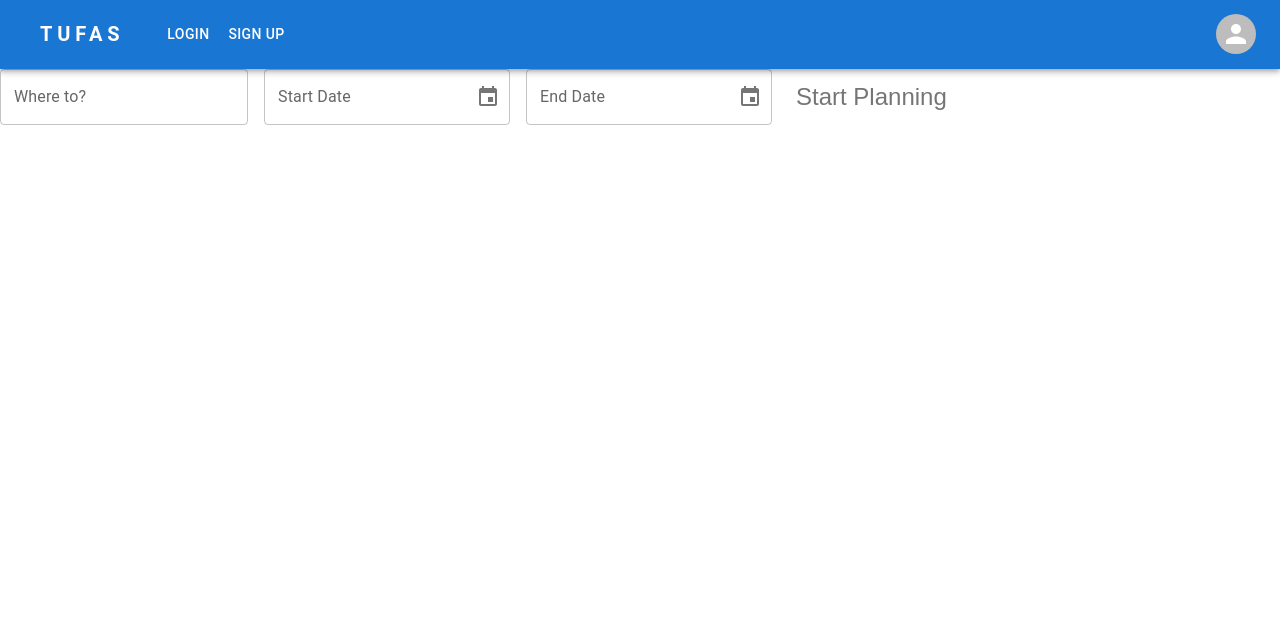
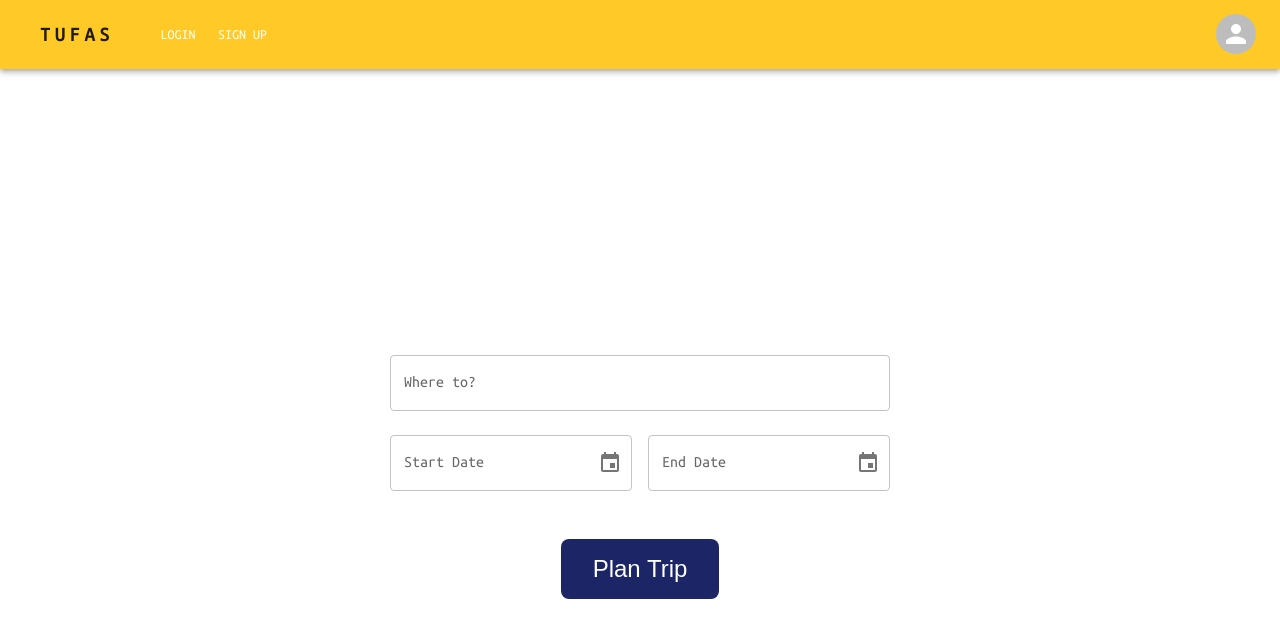
Before and after one commit to nicholasmcnamra/climbing_trip_planner, a React (Create React App) app: page /start-planning in a window 1280 px wide. Shown: the top 638 px of the page. Built offline with nearby package versions, Linux system fonts and the light colour scheme; some icons are missing.

Commit message:
added theme and updated styles on LandingPage and AreaSearch

```diff
--- a/package.json
+++ b/package.json
@@ -6,6 +6,7 @@
     "@apollo/client": "^3.13.8",
     "@emotion/react": "^11.14.0",
     "@emotion/styled": "^11.14.1",
+    "@fontsource/ubuntu-mono": "^5.2.6",
     "@mui/icons-material": "^7.2.0",
     "@mui/material": "^7.2.0",
     "@mui/x-date-pickers": "^8.6.0",
--- a/src/App.tsx
+++ b/src/App.tsx
@@ -6,20 +6,43 @@ import { ApolloClient, ApolloProvider, InMemoryCache } from '@apollo/client';
 import { Box } from '@mui/material';
 import AreaSearch from './Components/AreaSearch';
 import Navbar from './Components/Navbar';
-import CragSelection from './Components/CragSelection';
 import TripPlanner from './Components/TripPlannerSections/TripPlanner';
 import { TripProvider } from './Context/TripContext';
-import ClimbDescription from './Components/ClimbDescription';
+import { createTheme } from '@mui/material';
+import { ThemeProvider } from '@mui/material';
+import '@fontsource/ubuntu-mono';
 
 export const apolloClient = new ApolloClient({
   uri: 'https://stg-api.openbeta.io',
   cache: new InMemoryCache(),
 });
 
+const theme = createTheme({
+  typography: {
+    fontFamily: [
+      '"Ubuntu Mono"',
+    ].join(','),
+  },
+    palette: {
+      primary: {
+        light: '#ffd453',
+        main: '#ffca28',
+        dark: '#b28d1c',
+
+      },
+      secondary: {
+        light: '#535da8',
+        main: '#283593',
+        dark: '#1c2566',
+      },
+  },
+});
+
 function App() {
   return (
     <TripProvider>
       <ApolloProvider client={apolloClient}>
+        <ThemeProvider theme={theme}>
         <Box className="App">
           <Navbar></Navbar>
             <Router>
@@ -30,6 +53,7 @@ function App() {
               </Routes>
             </Router>
         </Box>
+        </ThemeProvider>
       </ApolloProvider>
     </TripProvider>
   );
--- a/src/Components/AreaSearch.tsx
+++ b/src/Components/AreaSearch.tsx
@@ -1,5 +1,5 @@
-import { useLazyQuery } from "@apollo/client"
-import { Box, IconButton, TextField } from "@mui/material"
+import { useBackgroundQuery, useLazyQuery } from "@apollo/client"
+import { Box, Grid, IconButton, TextField, useTheme } from "@mui/material"
 import { GET_AREAS } from "../GraphQL/AreaSearchQuery"
 import { useRef } from "react"
 import { DesktopDatePicker, LocalizationProvider } from "@mui/x-date-pickers";
@@ -14,6 +14,7 @@ const AreaSearch:React.FC = () => {
     const endDate = useRef<Date | null>(null);
     // const [selectedArea, setSelectedArea] = useState<any>(null);
     const { trip } = useTrip();
+    const theme = useTheme();
     const [getAreas, { loading, error, data }] = useLazyQuery(GET_AREAS);
 
     const handleSubmit = (e:React.FormEvent) => {
@@ -47,14 +48,22 @@ const AreaSearch:React.FC = () => {
     // }, [data, selectedArea]);
 
     return (
-            <Box
+            <Grid
                 component="form"
                 onSubmit={handleSubmit}
+                container
+                spacing={2}
+                alignItems="center"
+                justifyContent="center"
                 sx={{
-                    display: "flex",
-                    gap: 2,
-                    alignItems: "center",
-                    flexWrap: "wrap",
+                    minHeight:"100vh",
+                    px: 2,
+                }}
+                >
+                <Grid
+                    sx={{
+                        maxWidth: 500,
+                        width: '100%',
                     }}
                 >
                     <TextField
@@ -62,8 +71,19 @@ const AreaSearch:React.FC = () => {
                         className="text"
                         inputRef={searchArea}
                         label="Where to?"
+                        fullWidth
+                        margin="normal"
                     />
                     <LocalizationProvider dateAdapter={AdapterDayjs}>
+                        <Box
+                            display="flex"
+                            gap={2}
+                            mt={2}
+                            flexDirection={{
+                                xs: "column",
+                                sm: "row",
+                            }}
+                        >
                             <DesktopDatePicker
                                 label="Start Date"
                                 onChange={(newDate) => {
@@ -76,11 +96,32 @@ const AreaSearch:React.FC = () => {
                                     endDate.current = newDate?.toDate() ?? null
                                 }}
                             />
+                        </Box>
                     </LocalizationProvider>
-                <IconButton type="submit" aria-label="search">
-                    Start Planning
+                    <Grid
+                        sx={{
+                            mt: 6,
+                        }}
+                    >
+                        <IconButton
+                            type="submit"
+                            aria-label="search"
+                            sx={{
+                                px: 4,
+                                py: 2,
+                                backgroundColor: theme.palette.secondary.dark,
+                                color: "white",
+                                borderRadius: 2,
+                                '&:hover': {
+                                    backgroundColor: theme.palette.secondary.light,
+                                }
+                            }}
+                        >
+                            Plan Trip
                         </IconButton>
-            </Box>
+                    </Grid>
+                </Grid>
+            </Grid>
     )
 }
 
--- a/src/Components/ClimbCard.tsx
+++ b/src/Components/ClimbCard.tsx
@@ -1,7 +1,6 @@
 import { Button, Card, CardContent, Chip, Stack, Typography } from "@mui/material";
 import { getGrade, getGradeType } from "../functions";
 import { useTrip } from "../Context/TripContext";
-import { useNavigate } from "react-router-dom";
 
 export type Climb = {
     id: string;
--- a/src/Components/ClimbDescription.tsx
+++ b/src/Components/ClimbDescription.tsx
@@ -1,8 +1,8 @@
 import { Box, Typography } from "@mui/material";
-import { Climb, ClimbCard } from "../Components/ClimbCard";
+import { ClimbCard } from "../Components/ClimbCard";
 import { getGrade, getGradeType } from "../functions";
 
-const ClimbDescription:React.FC<{ selectedClimb: any, parentCrag: any, setSelectedClimb: (climb: any) => void }> = ({selectedClimb, parentCrag, setSelectedClimb}) => {
+const ClimbDescription:React.FC<{ selectedClimb: any, parentCrag: any, setSelectedClimb: (climb: any) => void }> = ({ selectedClimb, parentCrag, setSelectedClimb }) => {
 
   if (!selectedClimb) {
     return <Typography>Climb not found.</Typography>;
--- a/src/Components/CragSelection.tsx
+++ b/src/Components/CragSelection.tsx
@@ -1,5 +1,4 @@
 import { Box, List, ListItem, ListItemButton, ListItemText } from "@mui/material";
-import Grid from "@mui/material/Grid";
 import { useState } from "react";
 import { ClimbCard } from "./ClimbCard";
 import { useTrip } from "../Context/TripContext";
@@ -35,7 +34,7 @@ const CragSelection:React.FC<{ onClimbSelect: (climb: any, crag: any) => void }>
         }}>
             <Box
                 sx={{
-                    width: 300,
+                    width: 700,
                     borderRight: "1px solid #ccc",
                     overflowY: "auto",
                     padding: 1,
--- a/src/Components/LandingPage.tsx
+++ b/src/Components/LandingPage.tsx
@@ -1,21 +1,71 @@
-import { Box, Button } from "@mui/material"
-import Navbar from "./Navbar";
-import AreaSearch from "./AreaSearch";
+import { Box, Button, Grid, Typography, useTheme } from "@mui/material"
 import { useNavigate } from "react-router-dom";
 
 const LandingPage: React.FC = () => {
     const navigate = useNavigate();
+    const theme = useTheme();
 
     const handleStartPlanning = () => {
         navigate('/start-planning')
     }
     return (
-        <Box>
-            <Button
-                onClick={handleStartPlanning}>
-                Start Planning
-            </Button>
-        </Box>
+        <Grid
+            container
+            spacing={0}
+            alignItems="center"
+            justifyContent="center"
+            sx={{ minHeight: '100vh' }}
+        >
+
+            <Grid
+                sx={{
+                    maxWidth: 800,
+                    width: '100%',
+                    textAlign: 'center',
+                    px: 2,
+                }}
+            >
+                <Typography
+                    variant="h4"
+                >
+                    One app to plan your whole climbing trip.
+                </Typography>
+                <Box
+                    sx={{
+                        maxWidth: 650,
+                        margin: '0 auto',
+                        mt: 2,
+                    }}
+                >
+                    <Typography
+                        variant="h6"
+                        sx={{
+                        whiteSpace: 'normal',
+                        wordWrap: 'break-word',
+                        }}
+                    >
+                        Create detailed itineraries, explore crags, and plan your gear - all in one place.
+                    </Typography>
+                </Box>
+                <Box
+                    sx={{
+                        padding: 4
+                    }}
+                >
+                    <Button
+                        size="large"
+                        variant="contained"
+                        sx={{
+                            fontSize: 'large',
+                            backgroundColor: theme.palette.secondary.dark,
+                            color: theme.palette.primary.main,
+                        }}
+                        onClick={handleStartPlanning}>
+                        Start Planning
+                    </Button>
+                </Box>
+            </Grid>
+        </Grid>
     )
 }
 
```
Also changed, not shown: 1 other file (tests, documents, lock files or other folders). Lines whose indentation alone changed are shown as unchanged.
